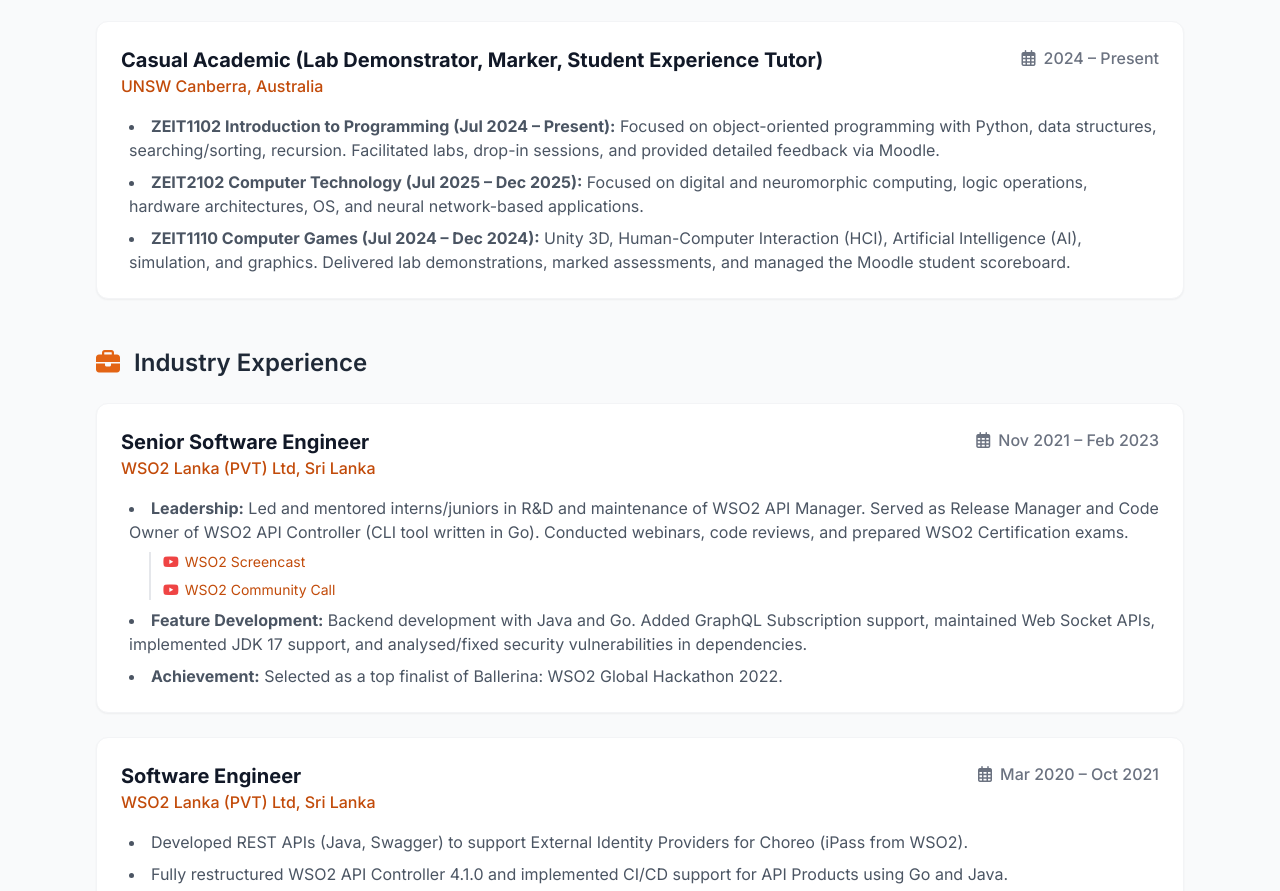
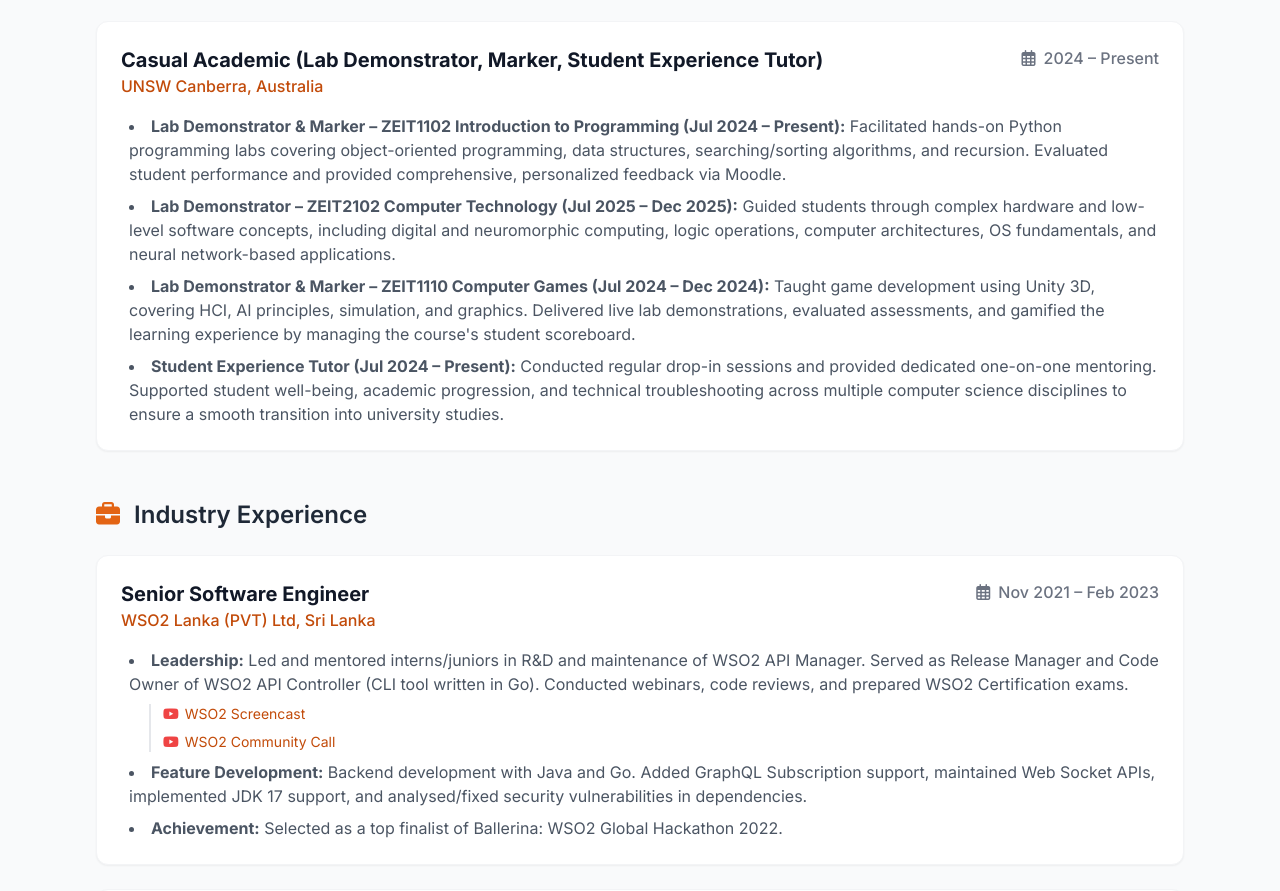
Before and after one commit to wasuradananjith/wasuradananjith.github.io, a plain HTML site: page index.html in a window 1280 px wide. Shown: the part 1988-2879 px from the top of the page. Drawn offline with nearby package versions, Linux system fonts and the light colour scheme.

Commit message:
Add more content for teaching experience

```diff
--- a/index.html
+++ b/index.html
@@ -251,9 +251,10 @@
                         </div>
                     </div>
                     <ul class="list-disc list-inside text-gray-600 space-y-2 ml-2">
-                        <li><strong>ZEIT1102 Introduction to Programming (Jul 2024 – Present):</strong> Focused on object-oriented programming with Python, data structures, searching/sorting, recursion. Facilitated labs, drop-in sessions, and provided detailed feedback via Moodle.</li>
-                        <li><strong>ZEIT2102 Computer Technology (Jul 2025 – Dec 2025):</strong> Focused on digital and neuromorphic computing, logic operations, hardware architectures, OS, and neural network-based applications.</li>
-                        <li><strong>ZEIT1110 Computer Games (Jul 2024 – Dec 2024):</strong> Unity 3D, Human-Computer Interaction (HCI), Artificial Intelligence (AI), simulation, and graphics. Delivered lab demonstrations, marked assessments, and managed the Moodle student scoreboard.</li>
+                        <li><strong>Lab Demonstrator & Marker – ZEIT1102 Introduction to Programming (Jul 2024 – Present):</strong> Facilitated hands-on Python programming labs covering object-oriented programming, data structures, searching/sorting algorithms, and recursion. Evaluated student performance and provided comprehensive, personalized feedback via Moodle.</li>
+                        <li><strong>Lab Demonstrator – ZEIT2102 Computer Technology (Jul 2025 – Dec 2025):</strong> Guided students through complex hardware and low-level software concepts, including digital and neuromorphic computing, logic operations, computer architectures, OS fundamentals, and neural network-based applications.</li>
+                        <li><strong>Lab Demonstrator & Marker – ZEIT1110 Computer Games (Jul 2024 – Dec 2024):</strong> Taught game development using Unity 3D, covering HCI, AI principles, simulation, and graphics. Delivered live lab demonstrations, evaluated assessments, and gamified the learning experience by managing the course's student scoreboard.</li>
+                        <li><strong>Student Experience Tutor (Jul 2024 – Present):</strong> Conducted regular drop-in sessions and provided dedicated one-on-one mentoring. Supported student well-being, academic progression, and technical troubleshooting across multiple computer science disciplines to ensure a smooth transition into university studies.</li>
                     </ul>
                 </div>
             </div>
```
